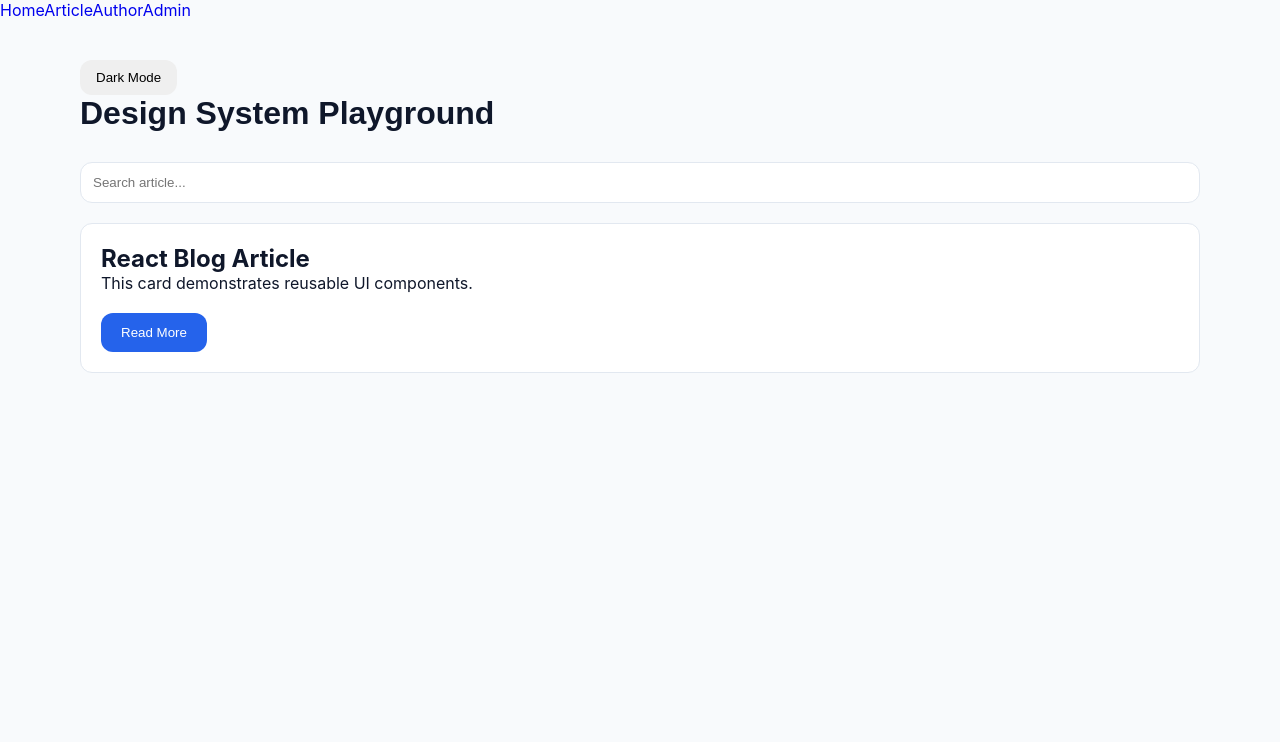
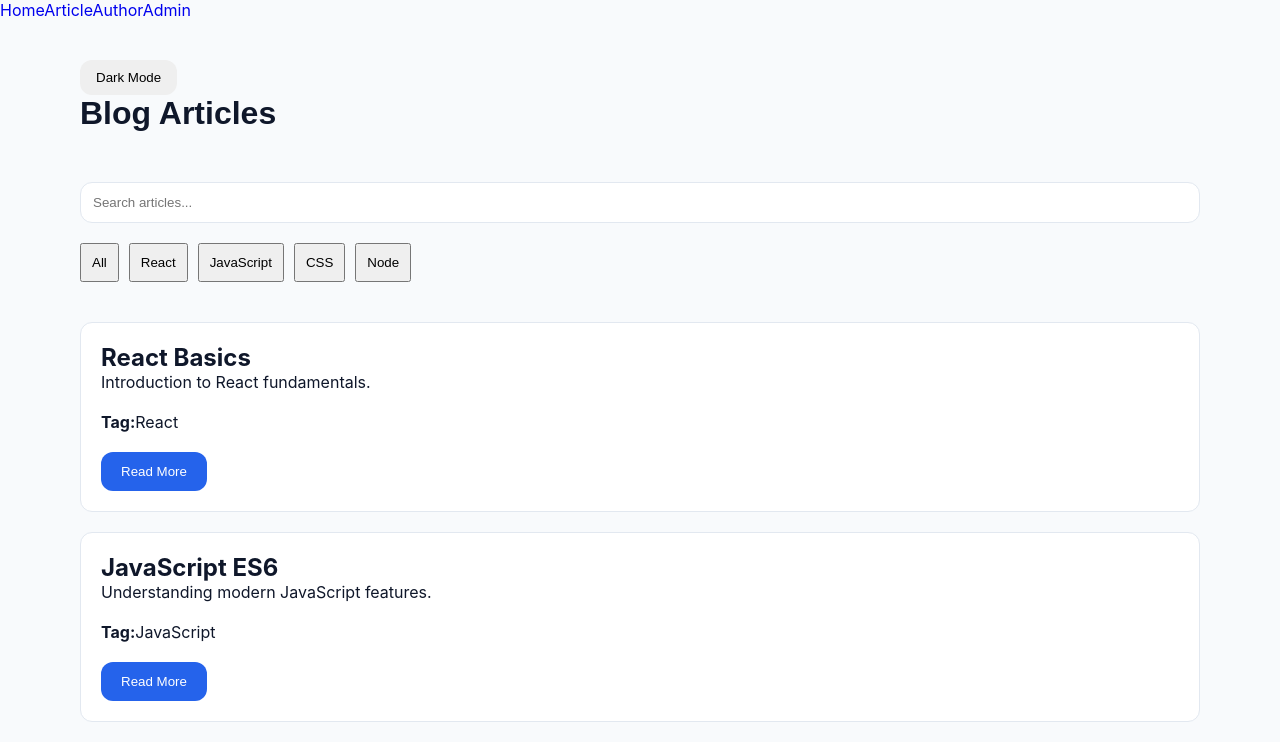
Before and after one commit to Bhumit-Maheshwari/personal-blog, a React (Vite) app: page / in a window 1280 px wide. Shown: the top 742 px of the page. Built offline with nearby package versions, Linux system fonts and the light colour scheme.

Commit message:
Add article list and filtering

```diff
--- /dev/null
+++ b/src/components/ArticleList.jsx
@@ -0,0 +1,25 @@
+import ArticleCard from './ui/ArticleCard'
+
+function ArticleList({ articles }) {
+
+  return (
+
+    <div>
+
+      {
+        articles.map((article) => (
+
+          <ArticleCard
+            key={article.id}
+            article={article}
+          />
+
+        ))
+      }
+
+    </div>
+
+  )
+}
+
+export default ArticleList
--- /dev/null
+++ b/src/components/ui/ArticleCard.jsx
@@ -0,0 +1,38 @@
+import Card from './Card'
+import Button from './Button'
+
+function ArticleCard({ article }) {
+
+  return (
+
+    <Card>
+
+      <h2>
+        {article.title}
+      </h2>
+
+      <p>
+        {article.description}
+      </p>
+
+      <br />
+
+      <strong>
+        Tag:
+      </strong>
+
+      {article.tag}
+
+      <br />
+      <br />
+
+      <Button>
+        Read More
+      </Button>
+
+    </Card>
+
+  )
+}
+
+export default ArticleCard
--- /dev/null
+++ b/src/data/articles.js
@@ -0,0 +1,47 @@
+const articles = [
+
+  {
+    id: 1,
+    title: 'React Basics',
+    description: 'Introduction to React fundamentals.',
+    tag: 'React'
+  },
+
+  {
+    id: 2,
+    title: 'JavaScript ES6',
+    description: 'Understanding modern JavaScript features.',
+    tag: 'JavaScript'
+  },
+
+  {
+    id: 3,
+    title: 'CSS Flexbox Guide',
+    description: 'Learn responsive layouts using Flexbox.',
+    tag: 'CSS'
+  },
+
+  {
+    id: 4,
+    title: 'Node.js Introduction',
+    description: 'Backend development using Node.js.',
+    tag: 'Node'
+  },
+
+  {
+    id: 5,
+    title: 'React Router Tutorial',
+    description: 'Dynamic routing in React applications.',
+    tag: 'React'
+  },
+
+  {
+    id: 6,
+    title: 'Async JavaScript',
+    description: 'Promises and async-await explained.',
+    tag: 'JavaScript'
+  }
+
+]
+
+export default articles
--- a/src/pages/Home.jsx
+++ b/src/pages/Home.jsx
@@ -1,11 +1,44 @@
-import Button from '../components/ui/Button'
-import Card from '../components/ui/Card'
-import Input from '../components/ui/Input'
+import { useState } from 'react'
+
+import articlesData from '../data/articles'
+
 import Container from '../components/ui/Container'
 import Heading from '../components/ui/Heading'
+import Input from '../components/ui/Input'
 import ThemeToggle from '../components/ui/ThemeToggle'
 
+import ArticleList from '../components/ArticleList'
+
 function Home() {
+
+  const [search, setSearch] = useState('')
+
+  const [selectedTag, setSelectedTag] =
+    useState('All')
+
+  const tags = [
+    'All',
+    'React',
+    'JavaScript',
+    'CSS',
+    'Node'
+  ]
+
+  const filteredArticles =
+    articlesData.filter((article) => {
+
+      const matchesSearch =
+        article.title
+          .toLowerCase()
+          .includes(search.toLowerCase())
+
+      const matchesTag =
+        selectedTag === 'All'
+          ? true
+          : article.tag === selectedTag
+
+      return matchesSearch && matchesTag
+    })
 
   return (
 
@@ -16,30 +49,50 @@ function Home() {
         <ThemeToggle />
 
         <Heading>
-          Design System Playground
+          Blog Articles
         </Heading>
 
+        <br />
+
         <Input
-          placeholder="Search article..."
+          placeholder="Search articles..."
+          value={search}
+          onChange={(e) =>
+            setSearch(e.target.value)
+          }
         />
 
-        <Card>
+        <br />
+        <br />
 
-          <h2>
-            React Blog Article
-          </h2>
+        {
+          tags.map((tag) => (
 
-          <p>
-            This card demonstrates reusable UI components.
-          </p>
+            <button
+              key={tag}
+              onClick={() =>
+                setSelectedTag(tag)
+              }
+              style={{
+                marginRight: '10px',
+                padding: '10px',
+                cursor: 'pointer'
+              }}
+            >
 
-          <br />
+              {tag}
 
-          <Button>
-            Read More
-          </Button>
+            </button>
 
-        </Card>
+          ))
+        }
+
+        <br />
+        <br />
+
+        <ArticleList
+          articles={filteredArticles}
+        />
 
       </div>
 
```
Also changed, not shown: src/assets/screenshots/darkmode.png (added), src/assets/screenshots/lightmode.png (added).
